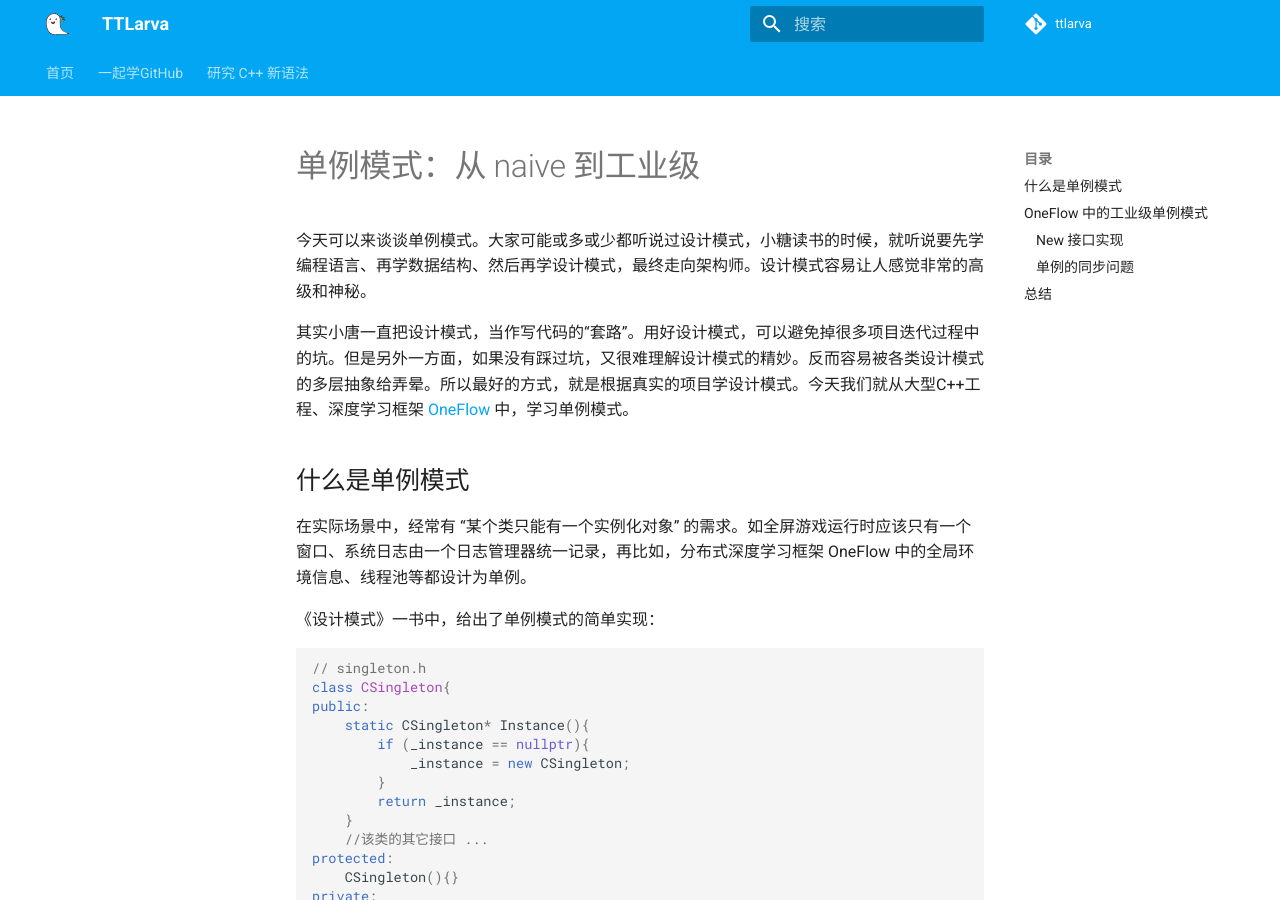
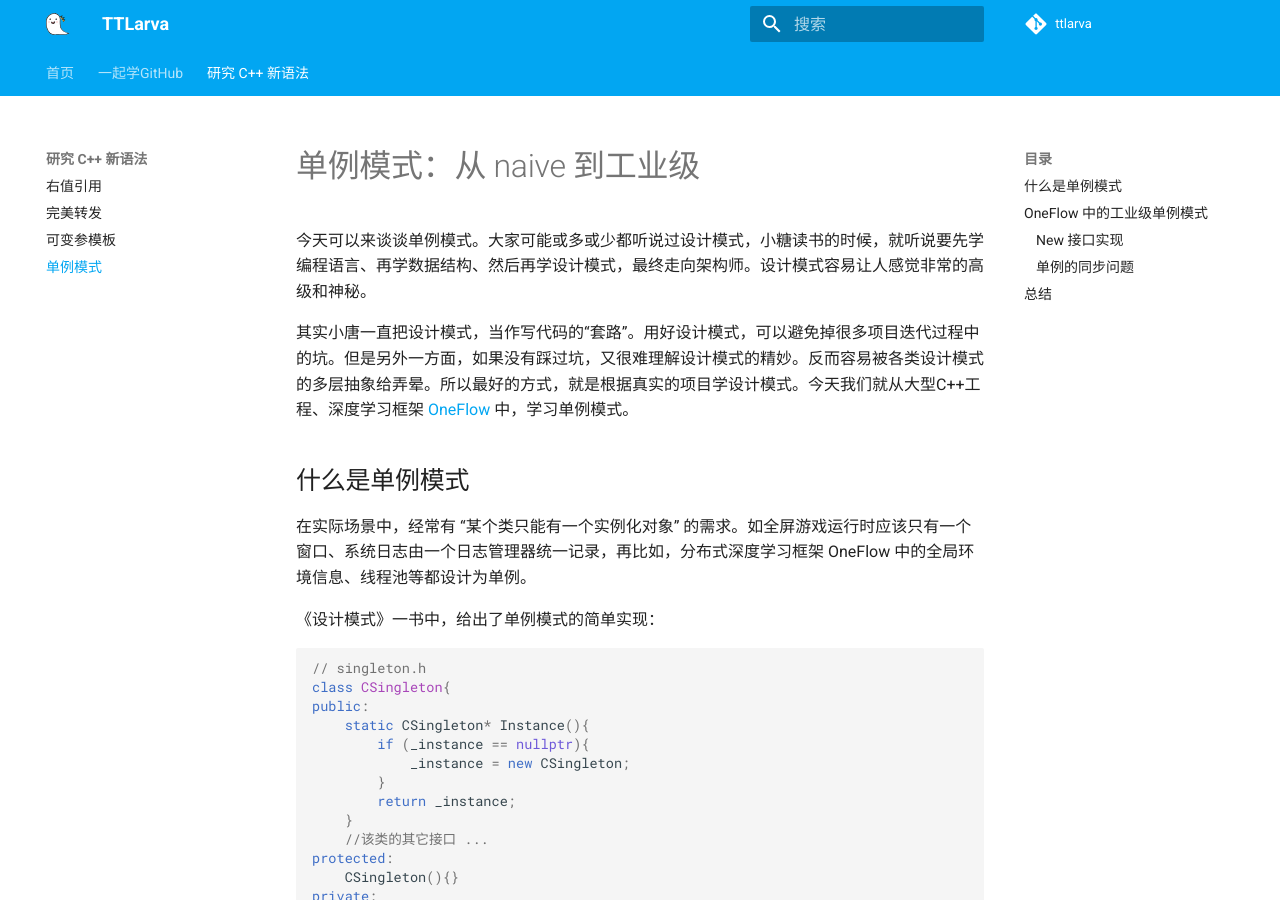
Before and after one commit to ttttLarva/Larva, an MkDocs documentation site: the page built from docs/learn_cpp/04_singleton.md, in a window 1280 px wide and 900 px high. Built offline with MkDocs 1.6.1 and Material for MkDocs 9.7.7, drawn with Linux system fonts in a browser that asks for light colours; comment, search, counter and statistics services are not loaded; the version menu is left out; some of the changed lines change nothing that is shown.

Commit message:
update yaml

```diff
--- a/mkdocs.yml
+++ b/mkdocs.yml
@@ -111,3 +111,4 @@ nav:
       - 右值引用: learn_cpp/01_rvalue_ref.md
       - 完美转发: learn_cpp/02_forward.md
       - 可变参模板: learn_cpp/03_varadic_template.md
+      - 单例模式: learn_cpp/04_singleton.md
```
